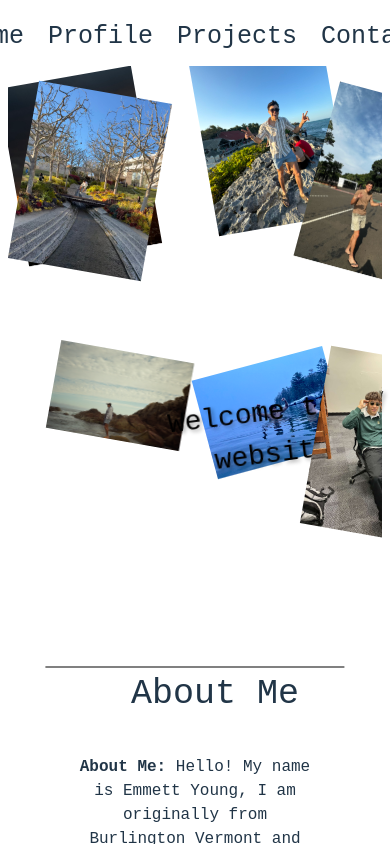
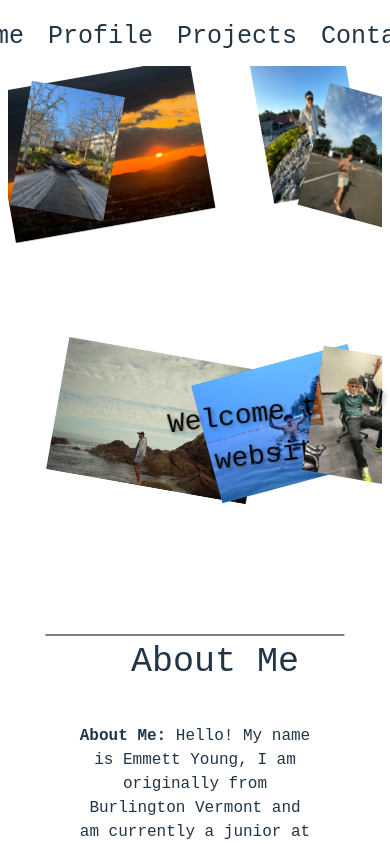
Before and after one commit to emmettyoung/website, a React (Vite) app in the folder frontend/: page / in a window 390 px wide. Shown: the top 844 px of the page. Built offline with nearby package versions, Linux system fonts and the light colour scheme.

Commit message:
feat: fixing portrait

```diff
--- a/frontend/src/styles/main.css
+++ b/frontend/src/styles/main.css
@@ -217,17 +217,20 @@ position: absolute;
     transform-origin: top center;
     max-width: 400px;
   }
-  .sunset-image,
-  .tulum-image,
-  .overlay-australia,
-  .overlay-lake,
-  .jakarta,
-  .icy,
-  .LA {
-    width: 150px;
+  .overlay-lake {
+    width: 180px;
     max-width: 100%;
     height: auto;
-
+  }
+  .overlay-australia, .sunset-image {
+    width: 225px;
+    max-width: 100%;
+    height: auto;
+  }
+  .LA, .icy, .jakarta, .tulum-image {
+    width: 105px;
+    max-width: 100%;
+    height: auto;
   }
 }
 
```
